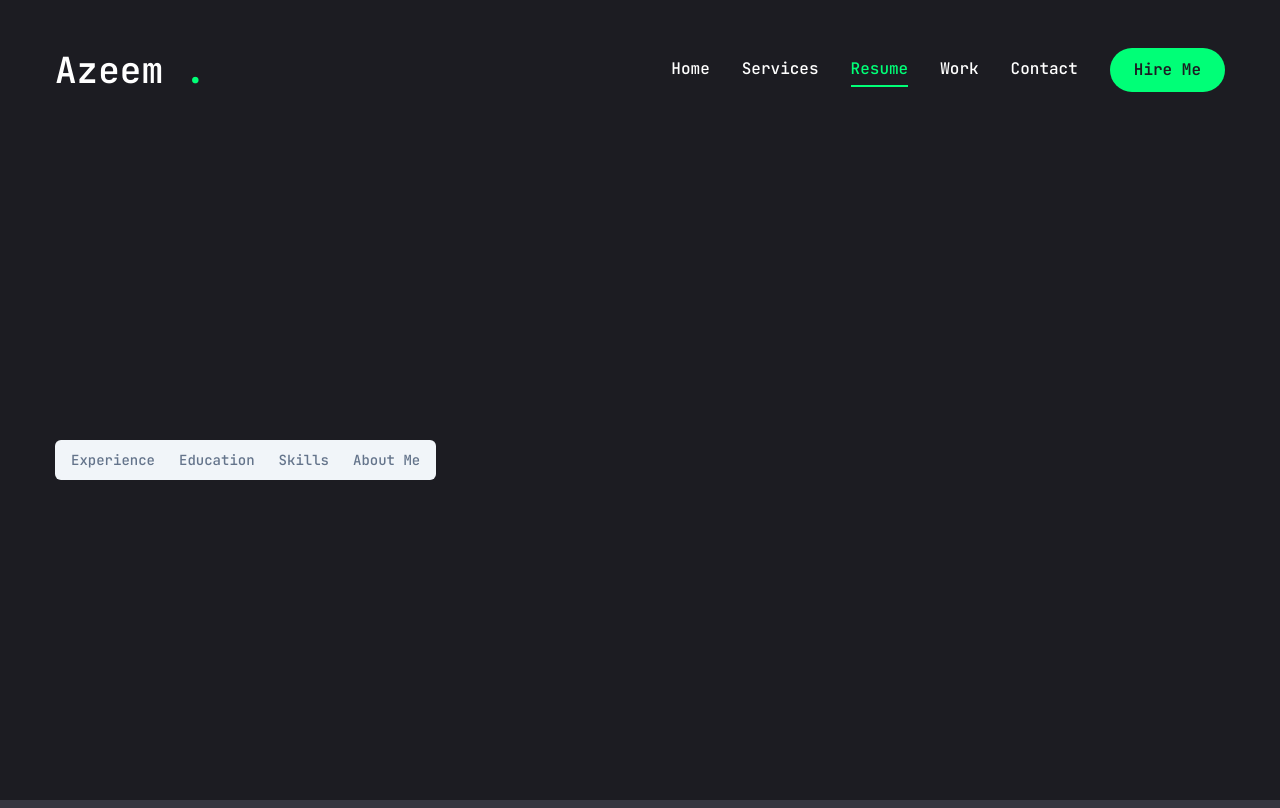
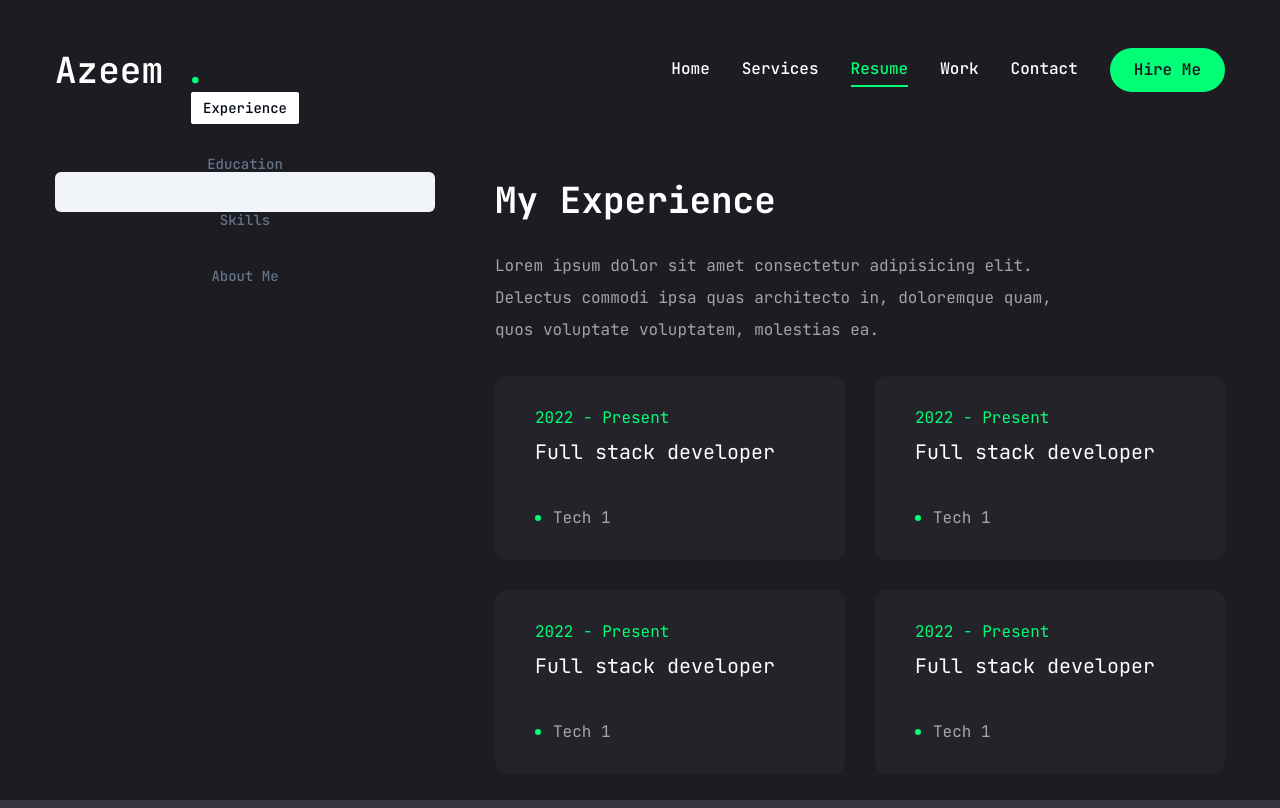
Before and after one commit to Azeem-Subhani/azeem-portfolio, a Next.js app: page /resume in a window 1280 px wide. Built offline with nearby package versions, Linux system fonts and the light colour scheme.

Commit message:
Worked on resume page.

```diff
--- a/app/resume/page.jsx
+++ b/app/resume/page.jsx
@@ -1,3 +1,4 @@
+"use client";
 import { FaNodeJs, FaReact, FaJs, FaCss3, FaHtml5 } from "react-icons/fa";
 import {
   SiExpress,
@@ -291,28 +292,87 @@
 };
 
 import { Tabs, TabsContent, TabsList, TabsTrigger } from "@/components/ui/tabs";
-import { Tooltip, TooltipContent, TooltipTrigger, TooltipProvider } from "@radix-ui/react-tooltip";
+import {
+  Tooltip,
+  TooltipContent,
+  TooltipTrigger,
+  TooltipProvider,
+} from "@radix-ui/react-tooltip";
 
 import { ScrollArea } from "@/components/ui/scroll-area";
 import { motion } from "framer-motion";
 
 const Resume = () => {
   return (
-    <motion.div initial={{ opacity: 0 }}
-    animate={{
-      opacity: 1,
-      transition: { delay: 2.4, duration: 0.4, ease: "easeIn" }
-    }}
-    className="min-h-[80vh] flex items-center justify-center py-12 xl:py-8"
+    <motion.div
+      initial={{ opacity: 0 }}
+      animate={{
+        opacity: 1,
+        transition: { delay: 2.4, duration: 0.4, ease: "easeIn" },
+      }}
+      className="min-h-[80vh]  flex items-center justify-center py-12 xl:py-8"
     >
       <div className="container mx-auto">
-        <Tabs>
-          <TabsList>
-            <TabsTrigger>Experience</TabsTrigger>
-            <TabsTrigger>Education</TabsTrigger>
-            <TabsTrigger>Skills</TabsTrigger>
-            <TabsTrigger>About Me</TabsTrigger>
+        <Tabs
+          defaultValue="experience"
+          className="flex flex-col xl:flex-row gap-[60px]"
+        >
+          <TabsList className="flex flex-col w-full max-w-[380px] mx-auto xl:mx-0 gap-6">
+            <TabsTrigger value="experience">Experience</TabsTrigger>
+            <TabsTrigger value="education">Education</TabsTrigger>
+            <TabsTrigger value="skills">Skills</TabsTrigger>
+            <TabsTrigger value="about">About Me</TabsTrigger>
           </TabsList>
+
+          {/* Content */}
+          <div className="min-h-[70vh] w-full">
+            {/* Experience */}
+            <TabsContent value="experience" className="w-full">
+              <div className="flex flex-col gap-[30px] text-center xl:text-left">
+                <h3 className="text-4xl font-bold">{experience.title}</h3>
+                <p className="max-w-[600px] text-white/60 mx-auto xl:mx-0">
+                  {experience.description}
+                </p>
+                <ScrollArea className="h-[400px]">
+                  <ul className="grid grid-cols-1 lg:grid-cols-2 gap-[30px]">
+                    {experience.items.map((item, index) => {
+                      return (
+                        <li
+                          key={index}
+                          className="bg-[#232329] h-[184px] py-6 px-10 rounded-xl flex flex-col justify-center items-center lg:items-start gap-1"
+                        >
+                          <span className="text-accent">{item.duration}</span>
+                          <h3 className="text-xl max-w-[260px] min-h-[60px] text-center lg:text-left">
+                            {item.position}
+                          </h3>
+                          <div className="flex items-center gap-3">
+                            {/* dot */}
+                            <span className="w-[6px] h-[6px] rounded-full bg-accent"></span>
+                            <p className="text-white/60">{item.company}</p>
+                          </div>
+                        </li>
+                      );
+                    })}
+                  </ul>
+                </ScrollArea>
+              </div>
+            </TabsContent>
+
+            {/* Education */}
+            <TabsContent value="education" className="w-full">
+              Education
+            </TabsContent>
+
+            {/* Skills */}
+            <TabsContent value="skills" className="w-full">
+              Skills
+            </TabsContent>
+
+            {/* About */}
+            <TabsContent value="about" className="w-full">
+              About
+            </TabsContent>
+          </div>
         </Tabs>
       </div>
     </motion.div>
```
Also changed, not shown: 1 other file (tests, documents, lock files or other folders).
